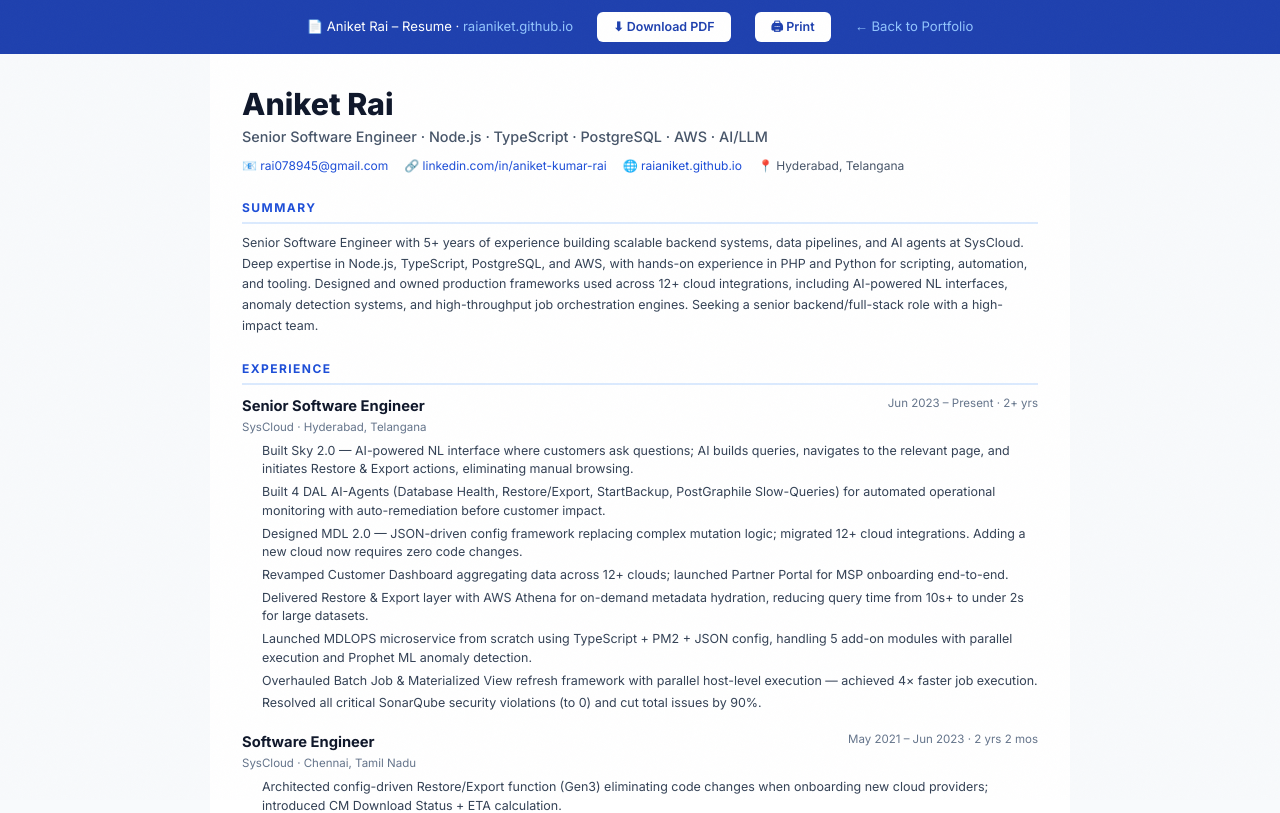
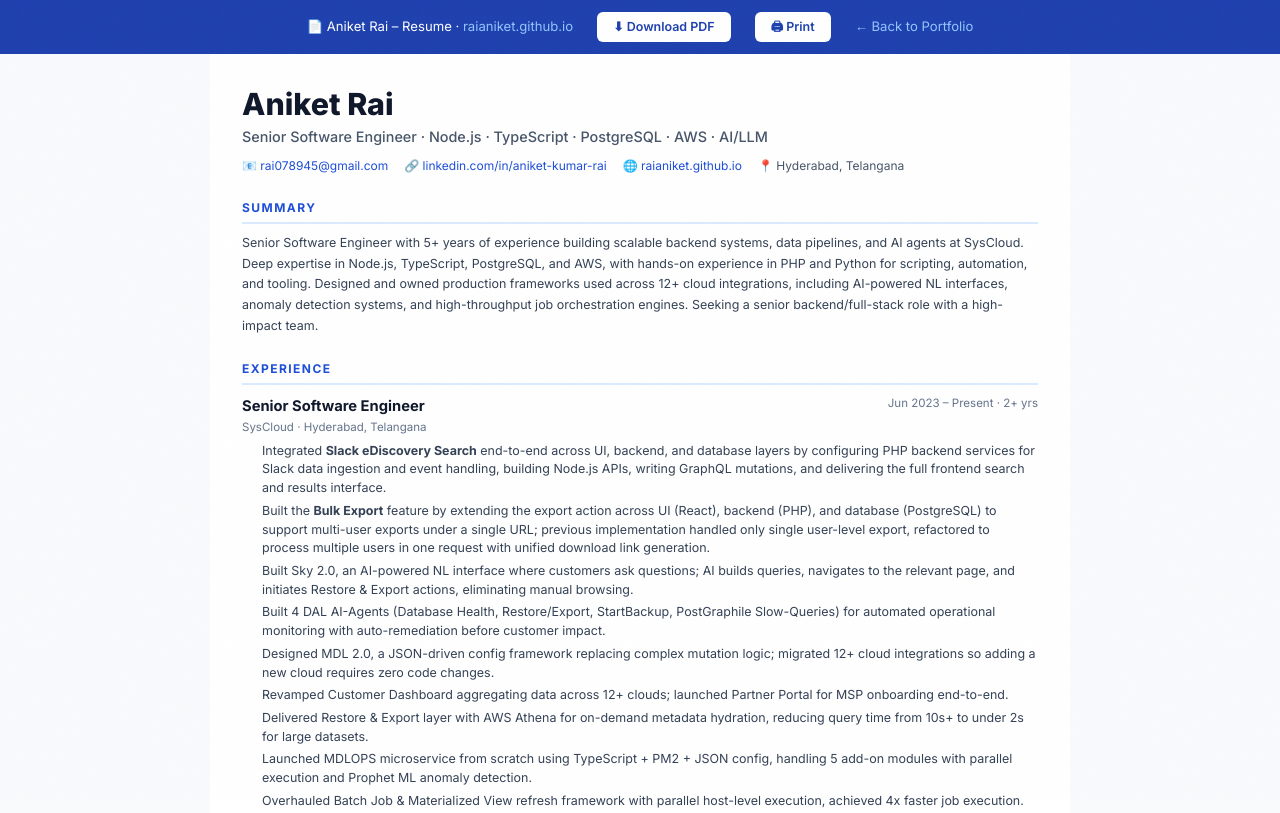
Before and after one commit to raianiket/raianiket.github.io, a Next.js app: page /resume in a window 1280 px wide. Shown: the top 813 px of the page. Built offline with nearby package versions, Linux system fonts and the light colour scheme.

Commit message:
Add PHP bullets: Slack eDiscovery and Bulk Export; fix em dashes
Co-Authored-By: Aniket Rai <aniket@syscloudsoftware.com>

```diff
--- a/src/app/resume/page.tsx
+++ b/src/app/resume/page.tsx
@@ -133,13 +133,15 @@ export default function ResumePage() {
               <span className="role-meta">Jun 2023 – Present · 2+ yrs</span>
             </div>
             <ul>
-              <li>Built Sky 2.0 — AI-powered NL interface where customers ask questions; AI builds queries, navigates to the relevant page, and initiates Restore & Export actions, eliminating manual browsing.</li>
+              <li>Integrated <strong>Slack eDiscovery Search</strong> end-to-end across UI, backend, and database layers by configuring PHP backend services for Slack data ingestion and event handling, building Node.js APIs, writing GraphQL mutations, and delivering the full frontend search and results interface.</li>
+              <li>Built the <strong>Bulk Export</strong> feature by extending the export action across UI (React), backend (PHP), and database (PostgreSQL) to support multi-user exports under a single URL; previous implementation handled only single user-level export, refactored to process multiple users in one request with unified download link generation.</li>
+              <li>Built Sky 2.0, an AI-powered NL interface where customers ask questions; AI builds queries, navigates to the relevant page, and initiates Restore &amp; Export actions, eliminating manual browsing.</li>
               <li>Built 4 DAL AI-Agents (Database Health, Restore/Export, StartBackup, PostGraphile Slow-Queries) for automated operational monitoring with auto-remediation before customer impact.</li>
-              <li>Designed MDL 2.0 — JSON-driven config framework replacing complex mutation logic; migrated 12+ cloud integrations. Adding a new cloud now requires zero code changes.</li>
+              <li>Designed MDL 2.0, a JSON-driven config framework replacing complex mutation logic; migrated 12+ cloud integrations so adding a new cloud requires zero code changes.</li>
               <li>Revamped Customer Dashboard aggregating data across 12+ clouds; launched Partner Portal for MSP onboarding end-to-end.</li>
-              <li>Delivered Restore & Export layer with AWS Athena for on-demand metadata hydration, reducing query time from 10s+ to under 2s for large datasets.</li>
+              <li>Delivered Restore &amp; Export layer with AWS Athena for on-demand metadata hydration, reducing query time from 10s+ to under 2s for large datasets.</li>
               <li>Launched MDLOPS microservice from scratch using TypeScript + PM2 + JSON config, handling 5 add-on modules with parallel execution and Prophet ML anomaly detection.</li>
-              <li>Overhauled Batch Job & Materialized View refresh framework with parallel host-level execution — achieved 4× faster job execution.</li>
+              <li>Overhauled Batch Job &amp; Materialized View refresh framework with parallel host-level execution, achieved 4x faster job execution.</li>
               <li>Resolved all critical SonarQube security violations (to 0) and cut total issues by 90%.</li>
             </ul>
           </div>
```
Also changed, not shown: 1 other file (tests, documents, lock files or other folders).
